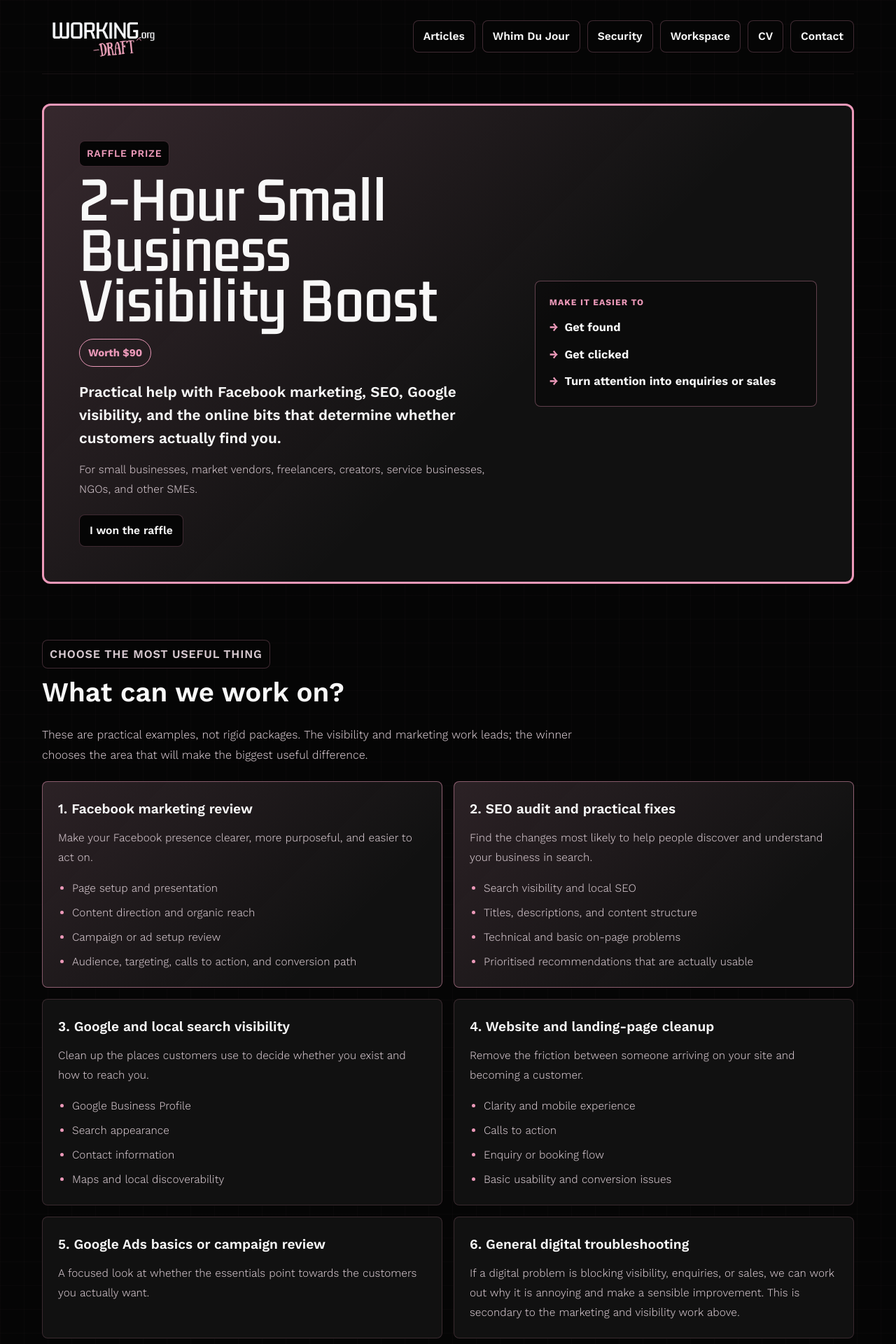
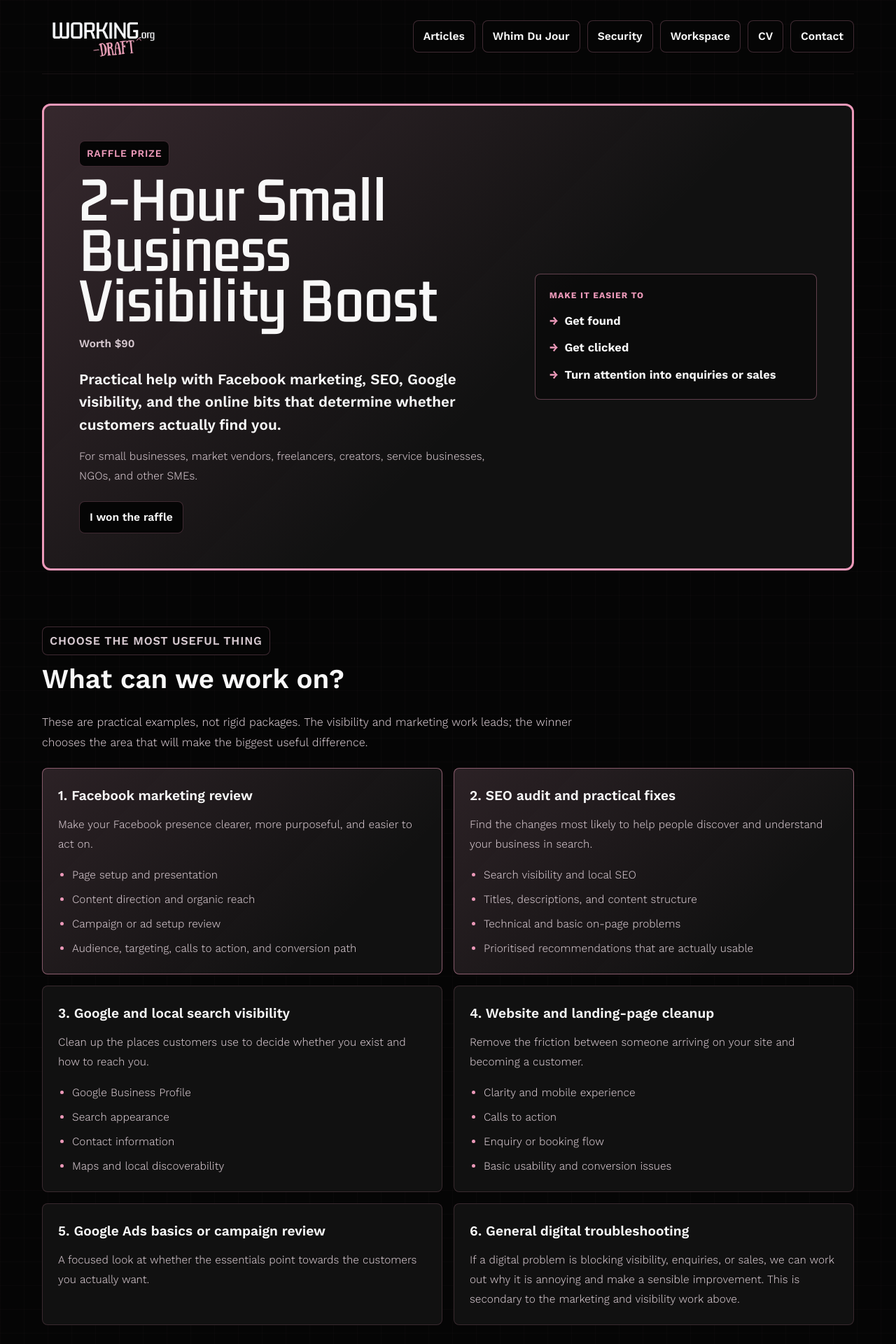
Before and after one commit to R2Pitou/R2Pitou, a Jekyll site: the page built from raffle2026/index.html, in a window 1280 px wide. Shown: the top 1920 px of the page at 70% size. Built offline with Jekyll 4.4.1, drawn with Linux system fonts in a browser that asks for light colours.

Commit message:
Tone down raffle prize value

```diff
--- a/raffle2026/index.html
+++ b/raffle2026/index.html
@@ -38,14 +38,10 @@ sitemap: false
   }
 
   .raffle-value {
-    display: inline-flex;
-    margin: 16px 0 0;
-    border: 1px solid var(--pink);
-    border-radius: 999px;
-    padding: 6px 12px;
-    color: var(--pink);
-    font-size: 0.94rem;
-    font-weight: 700;
+    margin: 10px 0 0;
+    color: var(--muted);
+    font-size: 0.98rem;
+    font-weight: 600;
   }
 
   .raffle-supporting-copy {
@@ -342,11 +338,6 @@ sitemap: false
       color: #111111 !important;
     }
 
-    .raffle-value {
-      border-color: #a61d55;
-      color: #111111;
-    }
-
     .raffle-intro,
     .raffle-service p,
     .raffle-service ul,
```
